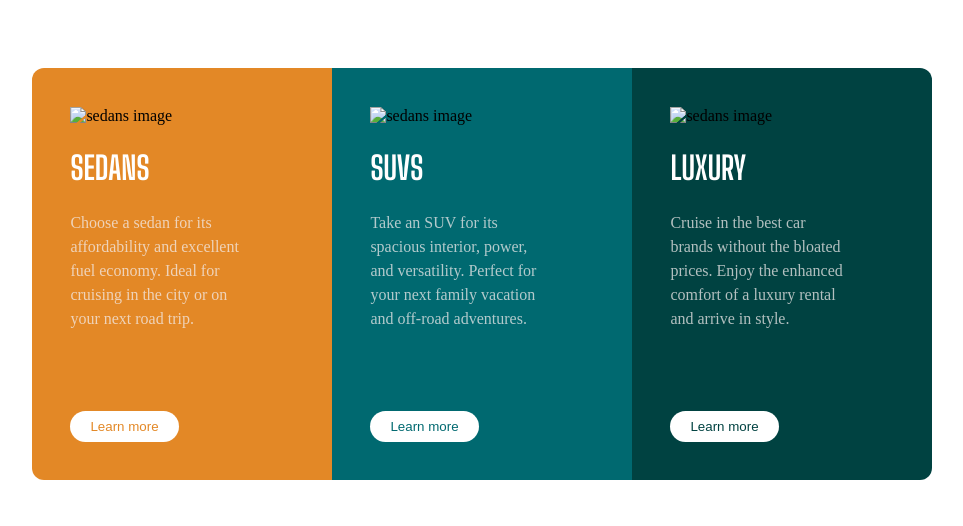
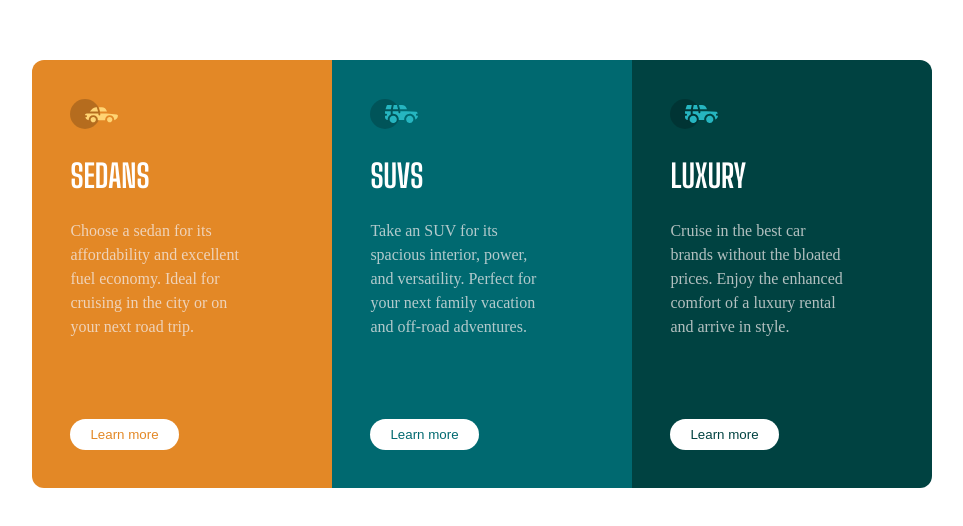
Before and after one commit to Chaitanya-087/3-column-preview, a plain HTML site: page index.html in a window 1280 px wide. Shown: the part 126-652 px from the top of the page, without its empty margins (158-1121 px from the left). Drawn offline with Linux system fonts and the light colour scheme; the site is published under a folder, as on GitHub Pages, so addresses that start at the root find nothing.

Commit message:
Modified the path of images used

```diff
--- a/index.html
+++ b/index.html
@@ -13,7 +13,7 @@
   <main>
   <div class="container">
     <div class="card col1">
-      <img src="/images/icon-sedans.svg" alt="sedans image" class="icon">
+      <img src="images/icon-sedans.svg" alt="sedans image" class="icon">
       <h1 class="title">
         Sedans
       </h1>
@@ -24,7 +24,7 @@
       <button>Learn more</button>
     </div>
     <div class="card col2">
-      <img src="/images/icon-suvs.svg" alt="sedans image" class="icon">
+      <img src="images/icon-suvs.svg" alt="sedans image" class="icon">
       <h1 class="title">
         Suvs
       </h1>
@@ -35,7 +35,7 @@
       <button>Learn more</button>
     </div>
     <div class="card col3">
-      <img src="/images/icon-suvs.svg" alt="sedans image" class="icon">
+      <img src="images/icon-suvs.svg" alt="sedans image" class="icon">
       <h1 class="title">
         Luxury
       </h1>
```
